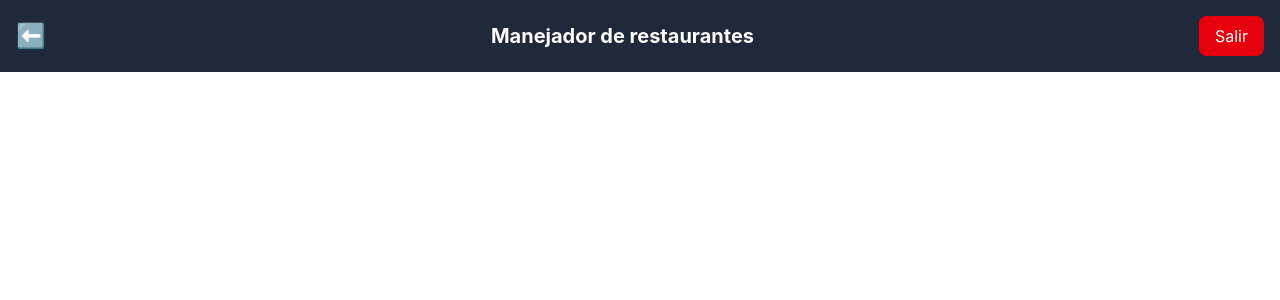
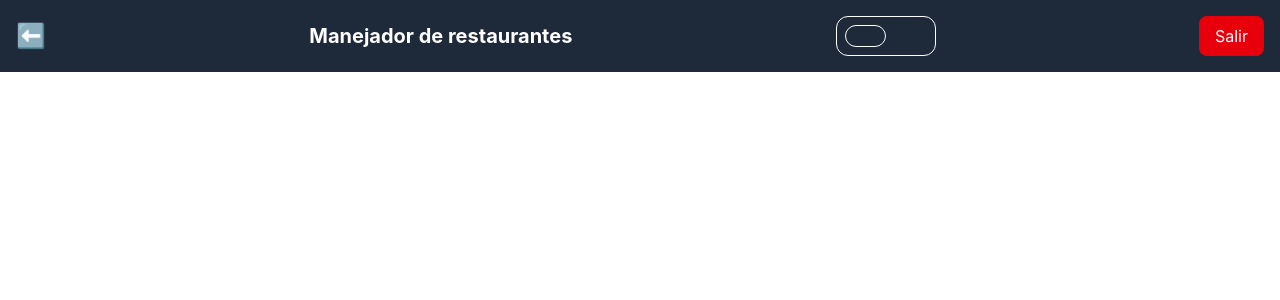
Before and after one commit to and1ru/restaurante-front, a React (Vite) app: page /private in a window 1280 px wide. Shown: the top 300 px of the page. Built offline with nearby package versions, Linux system fonts and the light colour scheme.

Commit message:
se agrego una opcion para cambiar a dark-mode

```diff
--- /dev/null
+++ b/src/components/darkmode-component.tsx
@@ -0,0 +1,16 @@
+import { useState } from "react";
+
+export const DarkModeComponent = () => {
+    const [darkMode, setDarkMode] = useState(true)
+
+    function handleClick() {
+        setDarkMode((valorActual) => !valorActual)
+        document.body.classList.toggle("dark")
+    }
+
+  return (
+    <div className="w-25 h-10 border text-white rounded-xl p-2" onClick={handleClick}>
+        <button className={`w-[50%] h-full border rounded-full ${darkMode ? "" : "translate-x-full"} transition duration-200`}></button>
+    </div>
+  );
+};
--- a/src/components/header-component.tsx
+++ b/src/components/header-component.tsx
@@ -1,4 +1,5 @@
 import { useNavigate } from "react-router-dom";
+import { DarkModeComponent } from "./darkmode-component";
 
 export const HeaderComponent = () => {
   const navigate = useNavigate();
@@ -13,7 +14,7 @@ export const HeaderComponent = () => {
       </button>
 
       <h1 className="text-xl font-bold">Manejador de restaurantes</h1>
-
+      <DarkModeComponent/>
       <button className="bg-red-600 px-4 py-2 rounded-lg">Salir</button>
     </header>
   );
--- a/src/index.css
+++ b/src/index.css
@@ -1,4 +1,5 @@
 @import "tailwindcss";
+@custom-variant dark (&:where(.dark, .dark *));
 
 .button-transform:active{
     transform: scale(0.9);
```
